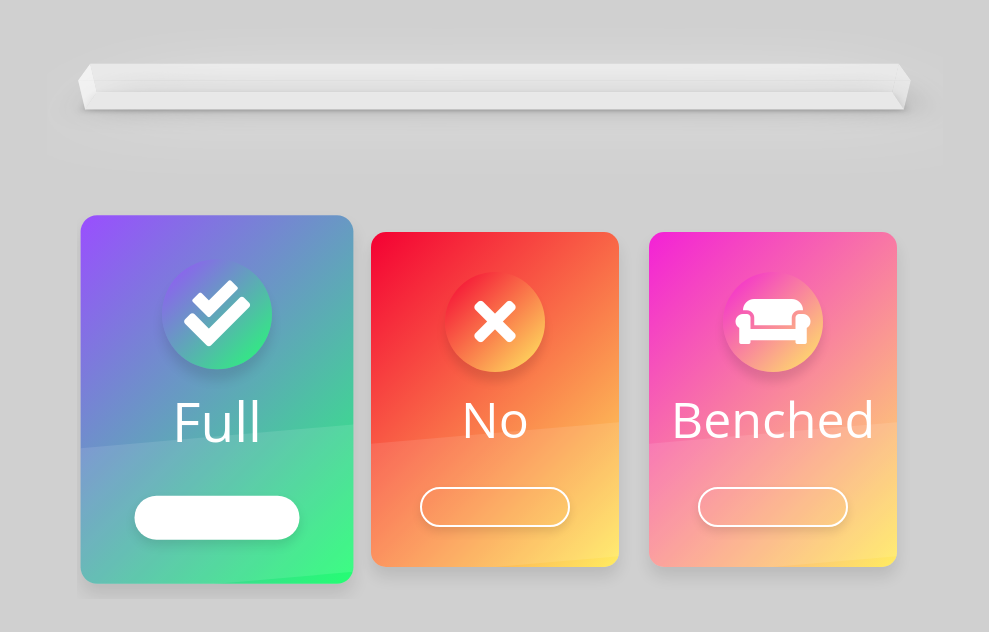
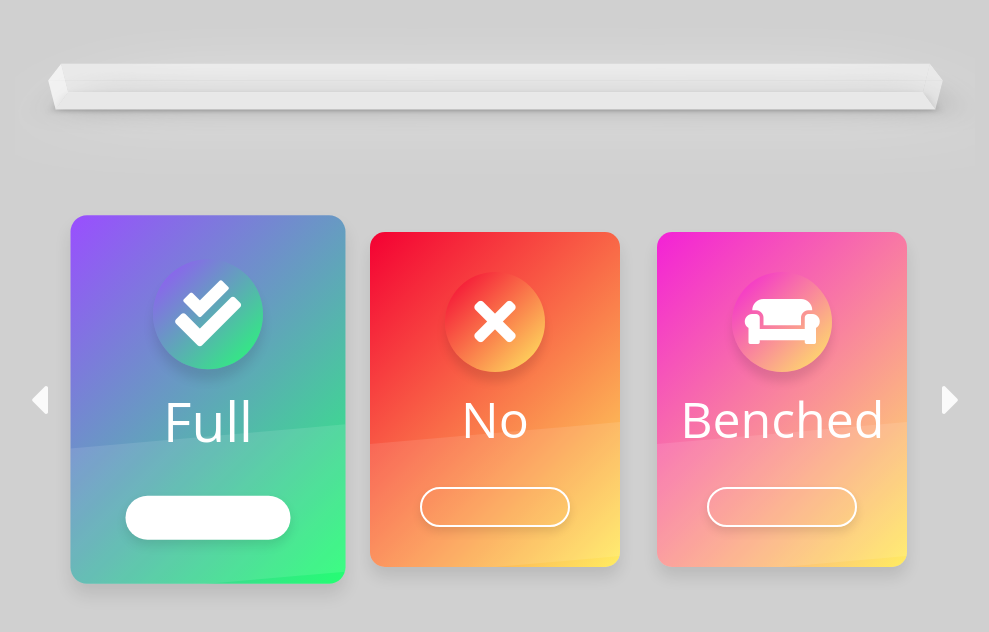
Before and after one commit to rezwanhaleem/game-roster-tracker, a React (Create React App) app: page / in a window 1280 px wide. Shown: the top 632 px of the page, without its empty margins (145-1134 px from the left). Built offline with nearby package versions, Linux system fonts and the light colour scheme.

Commit message:
Successfully implemented carousel

```diff
--- a/src/components/App.js
+++ b/src/components/App.js
@@ -12,15 +12,21 @@ class App extends React.Component {
   };
 
   selectPlayer = (index) => {
-    this.setState((state) => ({previous: state.visible,visible:index}));
+    if(index < this.state.players.length && index >= 0)
+      this.setState((state) => ({previous: state.visible,visible:index}));
   }
 
   render() {
     return (
       <div className="App">
         <div className="container">
-          <Progress points={this.state.players.length-1} onPlayerSelect={this.selectPlayer}/>
-          <Carousel previous={this.state.previous} visible={this.state.visible} players={this.state.players} />
+          <Progress points={this.state.players.length-1} visible={this.state.visible} onPlayerSelect={this.selectPlayer}/>
+          <Carousel
+            previous={this.state.previous}
+            visible={this.state.visible}
+            players={this.state.players}
+            onPlayerChange={this.selectPlayer}
+            />
         </div>
       </div>
     );
--- a/src/components/Carousel.js
+++ b/src/components/Carousel.js
@@ -4,6 +4,14 @@ import Cards from './Cards';
 import '../style/Carousel.css';
 
 class Carousel extends React.Component {
+
+    nextPlayer = () => {
+        this.props.onPlayerChange(this.props.visible + 1);
+    }
+
+    prevPlayer = () => {
+        this.props.onPlayerChange(this.props.visible - 1);
+    }
 
     renderCards() {
         return this.props.players.map((player, index) => {
@@ -17,8 +25,18 @@ class Carousel extends React.Component {
             transform: "translateX(-" + (1*this.props.visible) +"00%)"
         };
         return (
-            <section className="Carousel" style={currentPosition}>
-                {this.renderCards()}
+            <section className="Carousel">
+                <div className="arrow arrow-previous" onClick={this.prevPlayer}>
+                    <i className="fa fa-caret-left" aria-hidden="true"></i>
+                </div>
+                <div className="container">
+                    <div className="carousel-content"  style={currentPosition}>
+                        {this.renderCards()}
+                    </div>
+                </div>
+                <div className="arrow arrow-next" onClick={this.nextPlayer}>
+                    <i className="fa fa-caret-right" aria-hidden="true"></i>
+                  </div>
             </section>
         );
     }
--- a/src/components/Progress.js
+++ b/src/components/Progress.js
@@ -31,8 +31,6 @@ class Progress extends React.Component{
         document.removeEventListener("mouseup", this.handleMouseUp, false);
         document.removeEventListener("mousemove", this.handleMouseMove, false);
         let nearestPoint = Math.round(this.props.points*(this.state.progess/100));
-        let percent = Math.round((nearestPoint/this.props.points)*100);
-        this.setState({progess:percent});
         this.props.onPlayerSelect(nearestPoint);
     }
 
@@ -52,6 +50,13 @@ class Progress extends React.Component{
         let pos = x/this.state.bounds.len;
         return Math.round(pos*100);
     }
+
+    componentDidUpdate(prevProps) {
+        if (this.props.visible !== prevProps.visible) {
+            let percent = Math.round((this.props.visible/this.props.points)*100);
+            this.setState({progess:percent});
+        }
+      }
 
     componentDidMount(){
         setTimeout(() => {
--- a/src/style/App.css
+++ b/src/style/App.css
@@ -29,7 +29,7 @@
 }
 
 .App .container {
-  width: 70%;
+  width: 75%;
 }
 
 @keyframes App-logo-spin {
--- a/src/style/Cards.css
+++ b/src/style/Cards.css
@@ -16,7 +16,7 @@ section.Cards {
 }
 
 .Cards .container {
-  overflow: hidden;
+  overflow: visible;
   width: 100% !important;
   margin: 0;
   padding: 2em 1em;
--- a/src/style/Carousel.css
+++ b/src/style/Carousel.css
@@ -1,3 +1,20 @@
 .Carousel {
     display: flex;
 }
+
+.Carousel .carousel-content {
+    display: flex;
+}
+
+.Carousel > .container {
+    width: 100% !important;
+    margin: 0;
+    padding: 0;
+}
+
+.Carousel .arrow {
+    margin: auto 0;
+    font-size: 3em;
+    color: rgba(254, 254, 254, 0.9);
+    cursor: pointer;
+}
```
